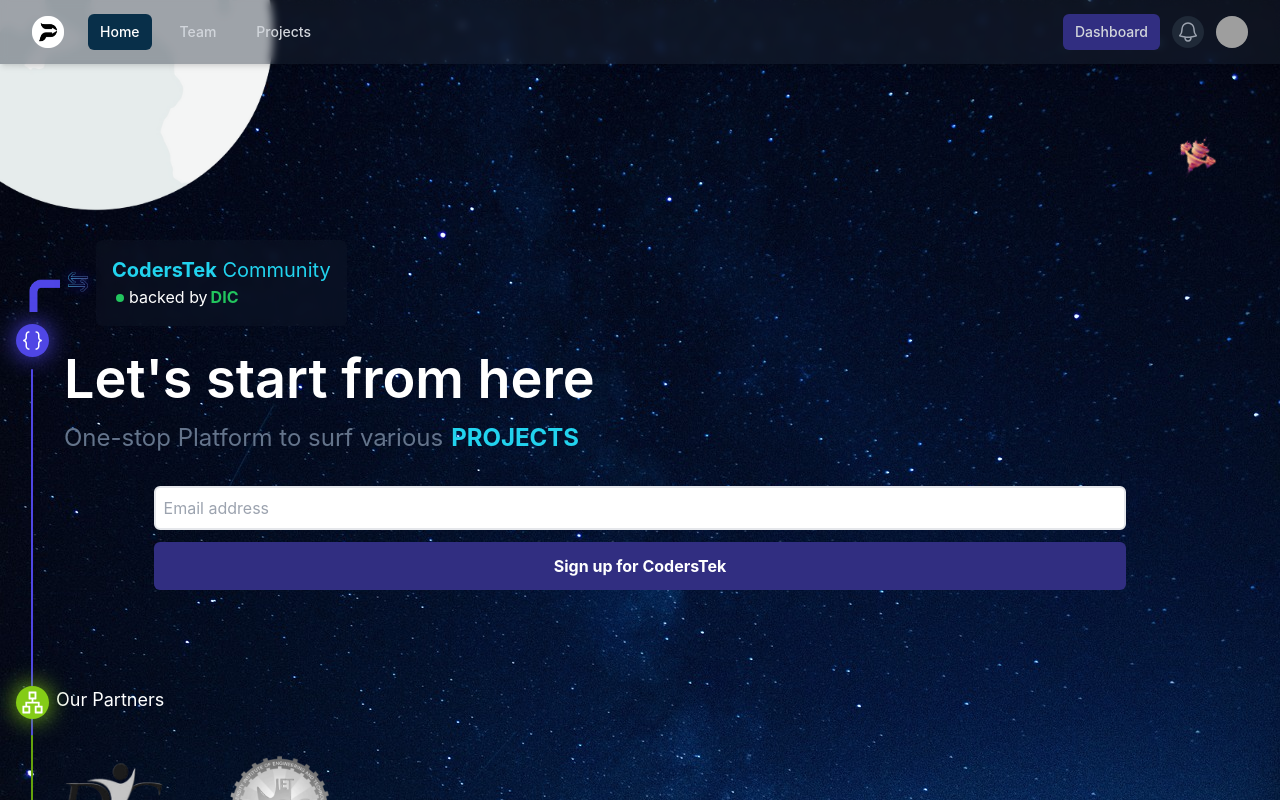
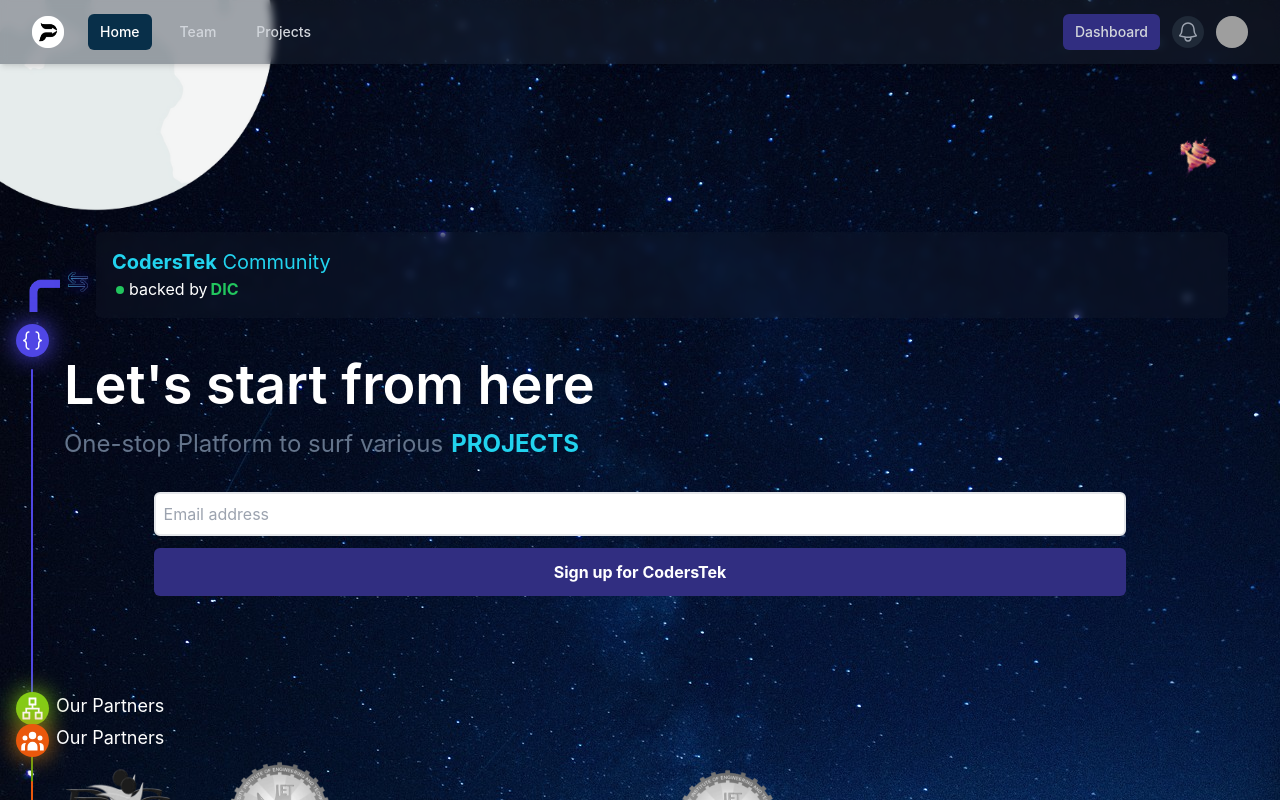
Before and after one commit to Gaurav-Codetek/Community, a React (Create React App) app: page / in a window 1280 px wide. Built offline with nearby package versions, Linux system fonts and the light colour scheme; grey boxes are pictures that could not be loaded.

Commit message:
Added team section

```diff
--- a/src/Components/Bg.js
+++ b/src/Components/Bg.js
@@ -10,7 +10,8 @@
         <div className="bg-cover relative -z-0 bg-img h-full overflow-x-hidden">
             <Navbar/>
             <MastSection/>
-            <Partner/>
+            {/* <Partner/>
+            <Team/> */}
         </div>
         </>
     );
--- a/src/Components/MastSection.js
+++ b/src/Components/MastSection.js
@@ -6,6 +6,8 @@
 import ConnLine from './Images/Untitled_design__45_-removebg-preview.png'
 import Moon from './Images/Moon-removebg-preview.png'
 import Sat from './Images/satellite.png'
+import Partner from './Partner'
+import Team from './Team'
 
 function MastSection() {
 
@@ -34,13 +36,17 @@
                     <div className="absolute top-30 left-4 rounded-full bg-indigo-600 drop-shadow-man-lg p-1 animate-fade">
                         <VscSymbolNamespace className=' fill-current' size="25" />
                     </div>
-                    <div className="bg-gray-800/20 -z-10 backdrop-blur-sm text-left animate-fade-tb p-4 absolute top-12 left-24 rounded-md">
+                    {/* <div className="bg-gray-800/20 -z-10 backdrop-blur-sm text-left animate-fade-tb ml-16 mr-5 p-4 rounded-md">
+                        <h1 className="text-cyan-400 text-xl"><b>CodersTek</b> Community</h1>
+                        <p className="text-base flex items-center"><GoDotFill color='rgb(34 197 94)' className="mt-0.5 mr-px" />backed by<b className="text-green-500 p-px ml-0.5"> DIC</b></p>
+                    </div> */}
+
+                    <div className="flex-col pt-10">
+                    <div className="bg-gray-800/20 -z-10 backdrop-blur-sm text-left animate-fade-tb ml-16 mr-5 p-4 rounded-md">
                         <h1 className="text-cyan-400 text-xl"><b>CodersTek</b> Community</h1>
                         <p className="text-base flex items-center"><GoDotFill color='rgb(34 197 94)' className="mt-0.5 mr-px" />backed by<b className="text-green-500 p-px ml-0.5"> DIC</b></p>
                     </div>
-
-                    <div className="flex-col pt-40">
-                        <h1 className="text-left text-55xl font-semibold mr-12 pl-8 animate-fadeOnly mb-4">Let's start from here</h1>
+                        <h1 className="text-left text-55xl font-semibold mr-12 pl-8 animate-fadeOnly mb-4 mt-10">Let's start from here</h1>
                         <h1 className="text-slate-500 text-left pl-8 mr-10 text-2xl mb-8 animate-fadeOnly">One-stop Platform to surf various<b className='ml-2 text-cyan-400'>PROJECTS</b></h1>
                         <input type="text" name="email" id="email" placeholder='Email address' className="animate-fade-seq-1 w-4/5 mb-3 py-2 rounded-md text-black border-2 focus:border-indigo-600 outline-none px-2" />
                         <input type="submit" value="Sign up for CodersTek" className="animate-fade-seq-2 bg-indigo-900 hover:bg-indigo-950 py-3 font-bold w-4/5 rounded-md" />
@@ -59,6 +65,13 @@
                 <hr />
             </div> */}
             </div>
+
+            </div>
+            <div className='h-fit'>
+            <Partner/>
+            </div>
+            <div className='h-full'>
+            <Team/>
             </div>
 
         </>
--- /dev/null
+++ b/src/Components/Team.js
@@ -0,0 +1,96 @@
+import React, { useEffect, useState, useRef } from "react";
+import { HiUserGroup } from 'react-icons/hi'
+import Dic from './Images/DIC-bw.png'
+import uiet from './Images/UIET_logo-modified.png'
+
+function Team() {
+    const [isIntersecting, setIsIntersecting] = useState(false);
+    const ref = useRef(null);
+    const refLine = useRef(null);
+    const refPartner = useRef(null);
+
+
+    useEffect(() => {
+        // let a = document.getElementsByClassName('section')
+        const observer = new IntersectionObserver(([entry]) => {
+            setIsIntersecting(entry.isIntersecting);
+            // console.log(isIntersecting)
+        }, { rootMargin: "-180px", threshold: 1 });
+        observer.observe(ref.current);
+
+        // const observerLine = new IntersectionObserver(([entry]) => {
+        //     setIsIntersecting(entry.isIntersecting);
+        // }, { rootMargin: "0px", threshold: .5 });
+        // observerLine.observe(refLine.current);
+
+        // const observerPartner = new IntersectionObserver(([entry]) => {
+        //     setIsIntersecting(entry.isIntersecting);
+        // }, { rootMargin: "0px", threshold: .5 });
+        // observerPartner.observe(refPartner.current);
+    }, [isIntersecting])
+
+    useEffect(() => {
+        if (isIntersecting) {
+            ref.current.querySelectorAll("div").forEach((el) => {
+                el.classList.add("animate-gen")
+                el.classList.add("block")
+                el.classList.remove("hidden")
+            });
+        }
+
+        if (isIntersecting) {
+            refLine.current.querySelectorAll("div").forEach((el) => {
+                el.classList.add("animate-line")
+                el.classList.add("block")
+                el.classList.remove("hidden")
+            })
+        }
+
+        if (isIntersecting) {
+            refPartner.current.querySelectorAll("div").forEach((el) => {
+                el.classList.add("animate-partner")
+                el.classList.add("block")
+                el.classList.remove("hidden")
+            })
+        }
+    }, [isIntersecting])
+
+
+
+    return (
+        <>
+
+            <div className="relative h-fit mt-32 ">
+                <div ref={refPartner} className="">
+                    <div className="hidden text-white absolute top-0 z-50 left-14 text-lg">
+                        <h1>Our Partners</h1>
+                    </div>
+                </div>
+                <div ref={ref}>
+                    <div className=" hidden absolute top-0 left-4 bg-orange-600 rounded-full drop-shadow-man-lg-team p-1">
+                        <HiUserGroup color="white" size="25" />
+                    </div>
+                    <div ref={refLine} className="">
+                        <div className="hidden w-full left-8 absolute top-14 bg-gradient-to-r from-orange-600 from-50% via-orange-500 via-80% to-white  p-px  rounded-sm rotate-90 origin-left transition-2">
+                        </div>
+                    </div>
+
+                    <div className="flex ml-16">
+                        <div className="hidden w-1/2">
+                            <img src={Dic} alt="DIC" className="h-28 w-28 my-10" />
+                        </div>
+                        <div id="section" className=" hidden sec w-1/2">
+                            <img src={uiet} alt="UIET" className="h-28 w-28 my-10" />
+                        </div>
+                    </div>
+                    <div className="hidden  text-white text-left text-2xl mr-10 pl-14 ">
+                        Our <b className="text-lime-500">Partners</b> help us to familiarize ongoing projects with the curated people.
+                    </div>
+                </div>
+
+            </div>
+        </>
+    );
+}
+
+export default Team
--- a/src/index.css
+++ b/src/index.css
@@ -27,6 +27,10 @@
 
 .drop-shadow-man-lg-part{
   filter: drop-shadow(0 0 0.75rem rgb(132 204 22));
+}
+
+.drop-shadow-man-lg-team{
+  filter: drop-shadow(0 0 0.75rem rgb(204, 125, 22));
 }
 
 .h-91{
```
